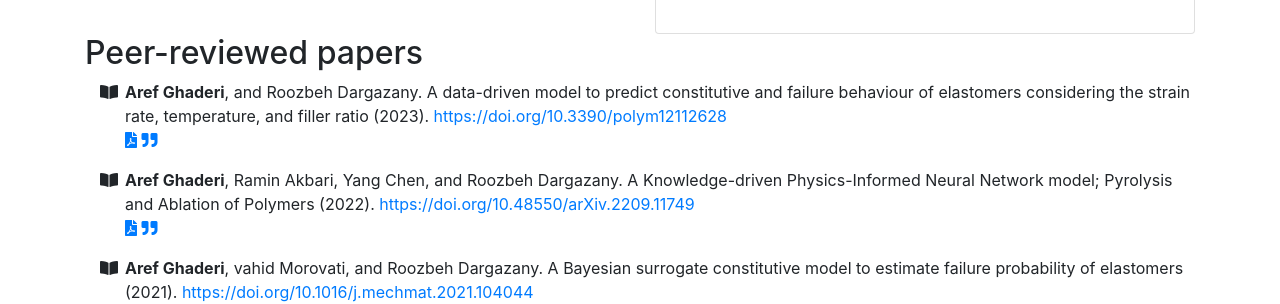
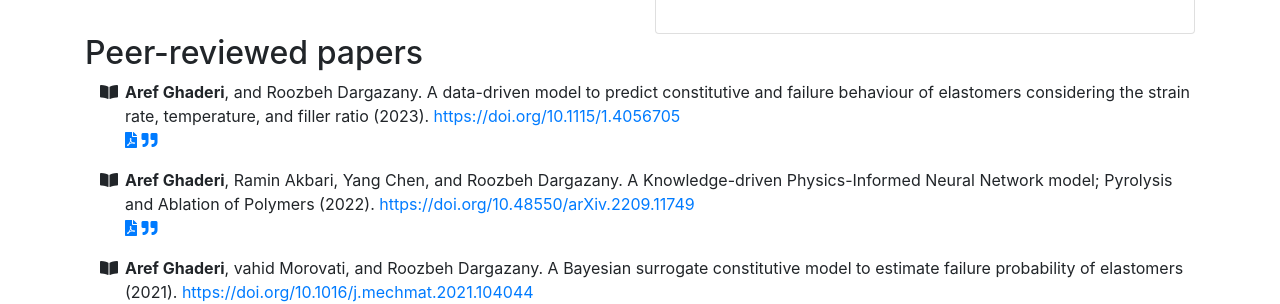
Before and after one commit to A-Ghaderi/Webpage, a Jekyll site: the page built from _pages/publications.md, in a window 1280 px wide. Shown: the part 700-1004 px from the top of the page. Built offline with Jekyll 4.4.1, drawn with Linux system fonts in a browser that asks for light colours; nearby versions of some CDN libraries; part of the change alters nothing that is shown.

Commit message:
Update publications.yml

```diff
--- a/_data/publications.yml
+++ b/_data/publications.yml
@@ -28,7 +28,7 @@ publications:
   - citation: |
       Aref Ghaderi, and Roozbeh Dargazany.
       A data-driven model to predict constitutive and failure behaviour of elastomers considering the strain rate, temperature, and filler ratio (2023).
-      <https://doi.org/10.3390/polym12112628>
+      <https://doi.org/10.1115/1.4056705>
     year: 2023
     venue: journal
     type: peer-reviewed-paper
```
